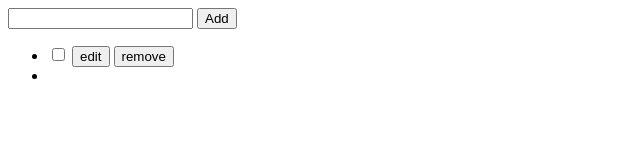
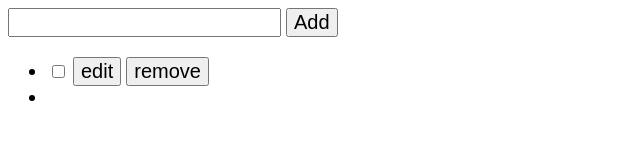
Before and after one commit to jakubkleczek/ToDoList, a plain HTML site: page index.html in a window 1280 px wide. Both pictures are taken after typing "Sample" into the empty fields and a click on the button "Add". Shown: the whole page, without its empty margins (0-640 px from the left). Drawn offline with Linux system fonts and the light colour scheme.

Commit message:
change script.js

```diff
--- a/index.html
+++ b/index.html
@@ -4,6 +4,7 @@
     <meta charset="UTF-8">
     <meta http-equiv="X-UA-Compatible" content="IE=edge">
     <meta name="viewport" content="width=device-width, initial-scale=1.0">
+    <link rel="stylesheet" href="style.css">
     <title>ToDoList</title>
 </head>
 <body>
--- a/script.js
+++ b/script.js
@@ -10,12 +10,15 @@ function addItem() {
     // wyczysicc input po dodaniu
 
     const li = document.createElement('li');
-    li.input = input.value;
+    li.value = input.value;
     ul.appendChild(li);
 }
 
 
 // removeItem function
+function removeItem() {
+
+}
 
 // edit function
 
--- a/style.css
+++ b/style.css
@@ -0,0 +1,4 @@
+* {
+    font-size: 20px;
+    color: black;
+}
```
